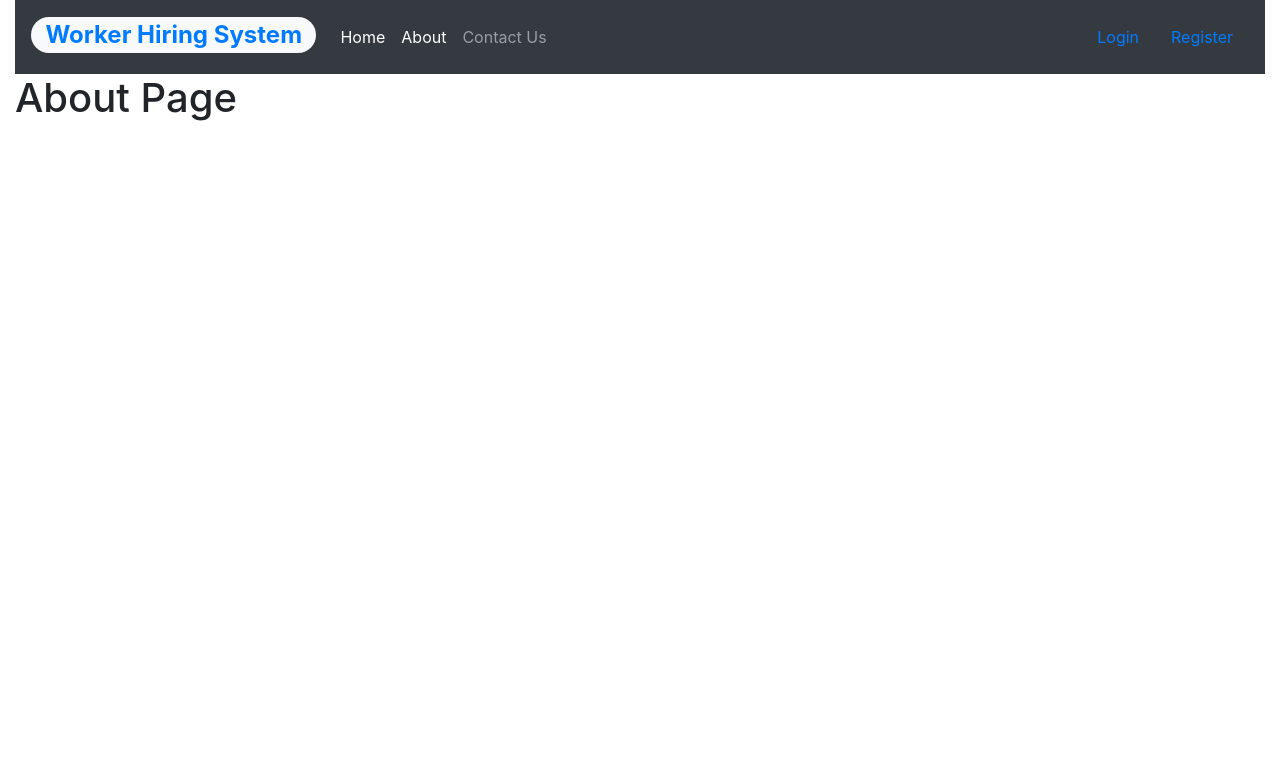
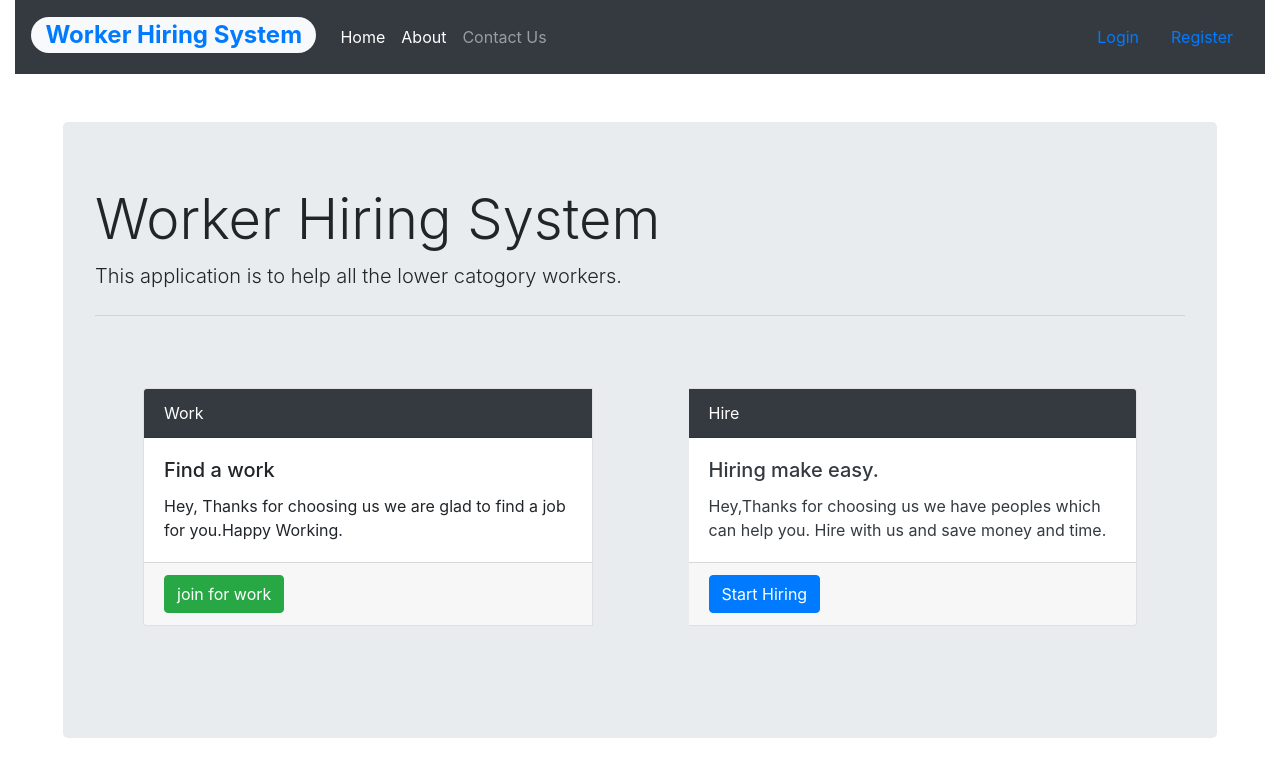
Before and after one commit to divaymohan/worker-front-end-service, a React (Create React App) app in the folder worker-frontend/: page /about in a window 1280 px wide. Shown: the top 776 px of the page. Built offline with nearby package versions, Linux system fonts and the light colour scheme.

Commit message:
added about page

```diff
--- a/worker-frontend/src/components/about.jsx
+++ b/worker-frontend/src/components/about.jsx
@@ -2,7 +2,43 @@ import React, { Component } from "react";
 class About extends Component {
   state = {};
   render() {
-    return <h1>About Page</h1>;
+    return (
+      <div className="jumbotron m-5">
+        <h1 className="display-4">Worker Hiring System</h1>
+        <p className="lead">
+          This application is to help all the lower catogory workers.
+        </p>
+        <hr className="my-4" />
+        <div className="card-group">
+          <div class="card mb-3 m-5">
+            <div class="card-header bg-dark text-white">Work</div>
+            <div class="card-body bg-secondry">
+              <h5 class="card-title">Find a work</h5>
+              <p class="card-text">
+                Hey, Thanks for choosing us we are glad to find a job for
+                you.Happy Working.
+              </p>
+            </div>
+            <div class="card-footer bg-secondry">
+              <button className="btn btn-success">join for work</button>
+            </div>
+          </div>
+          <div class="card mb-3 m-5">
+            <div class="card-header bg-dark text-white">Hire</div>
+            <div class="card-body bg-secondry text-dark">
+              <h5 class="card-title">Hiring make easy.</h5>
+              <p class="card-text">
+                Hey,Thanks for choosing us we have peoples which can help you.
+                Hire with us and save money and time.
+              </p>
+            </div>
+            <div class="card-footer bg-secondry">
+              <button className="btn btn-primary">Start Hiring</button>
+            </div>
+          </div>
+        </div>
+      </div>
+    );
   }
 }
 
```
